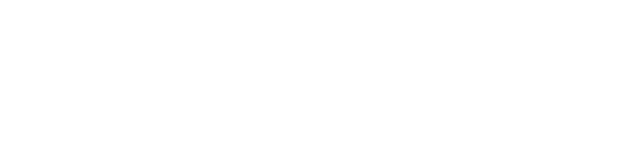
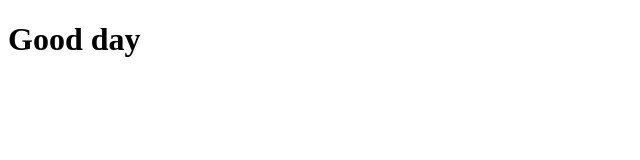
Before and after one commit to DavidIgwe07/David, a plain HTML site: page Index.html in a window 1280 px wide. Shown: the whole page, without its empty margins (0-640 px from the left). Drawn offline with Linux system fonts and the light colour scheme.

Commit message:
I made changes to my html and css file

```diff
--- a/Index.html
+++ b/Index.html
@@ -6,6 +6,6 @@
     <title>Document</title>
 </head>
 <body>
-
+   <h1>Good day</h1>
 </body>
 </html>
--- a/styles.css
+++ b/styles.css
@@ -0,0 +1,3 @@
+h1{
+    color: blue;
+}
```
